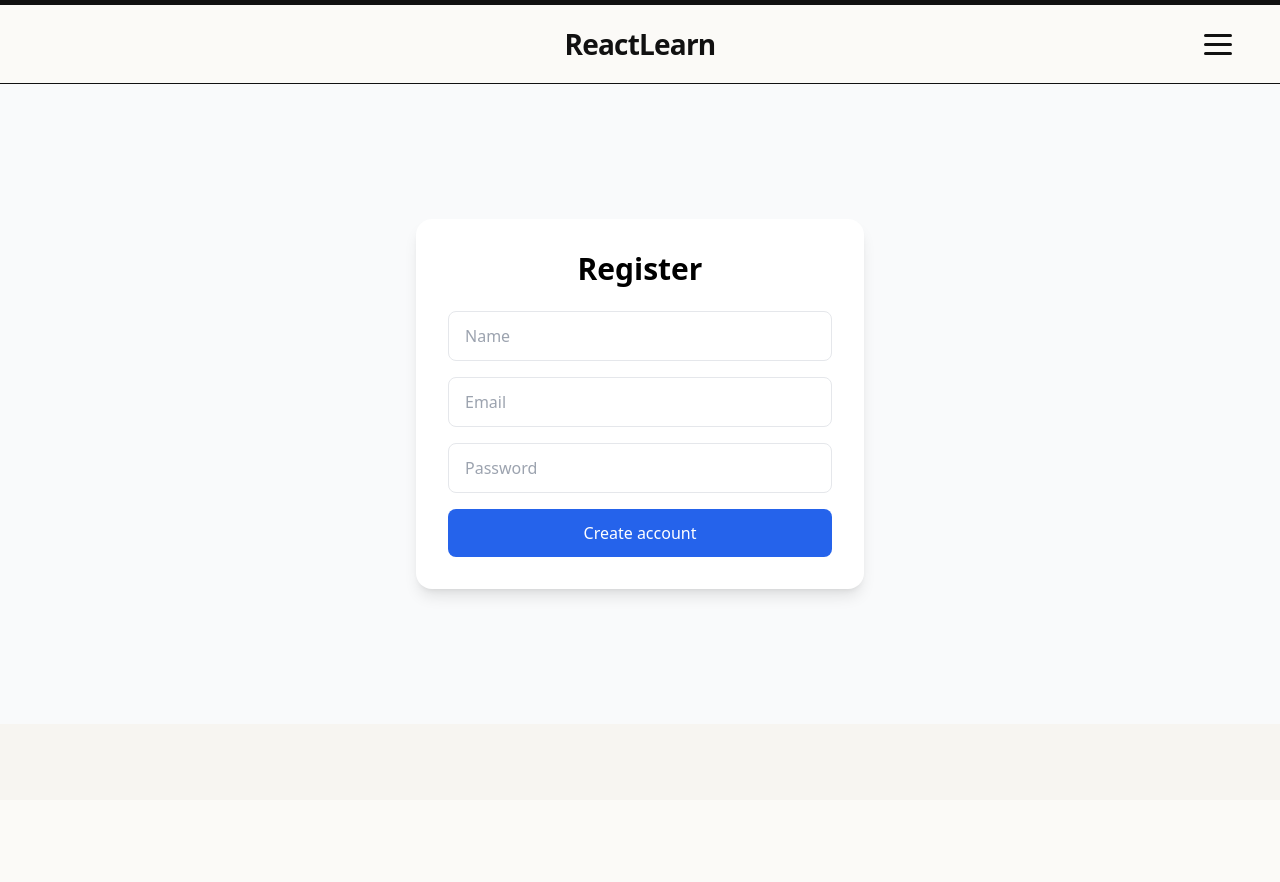
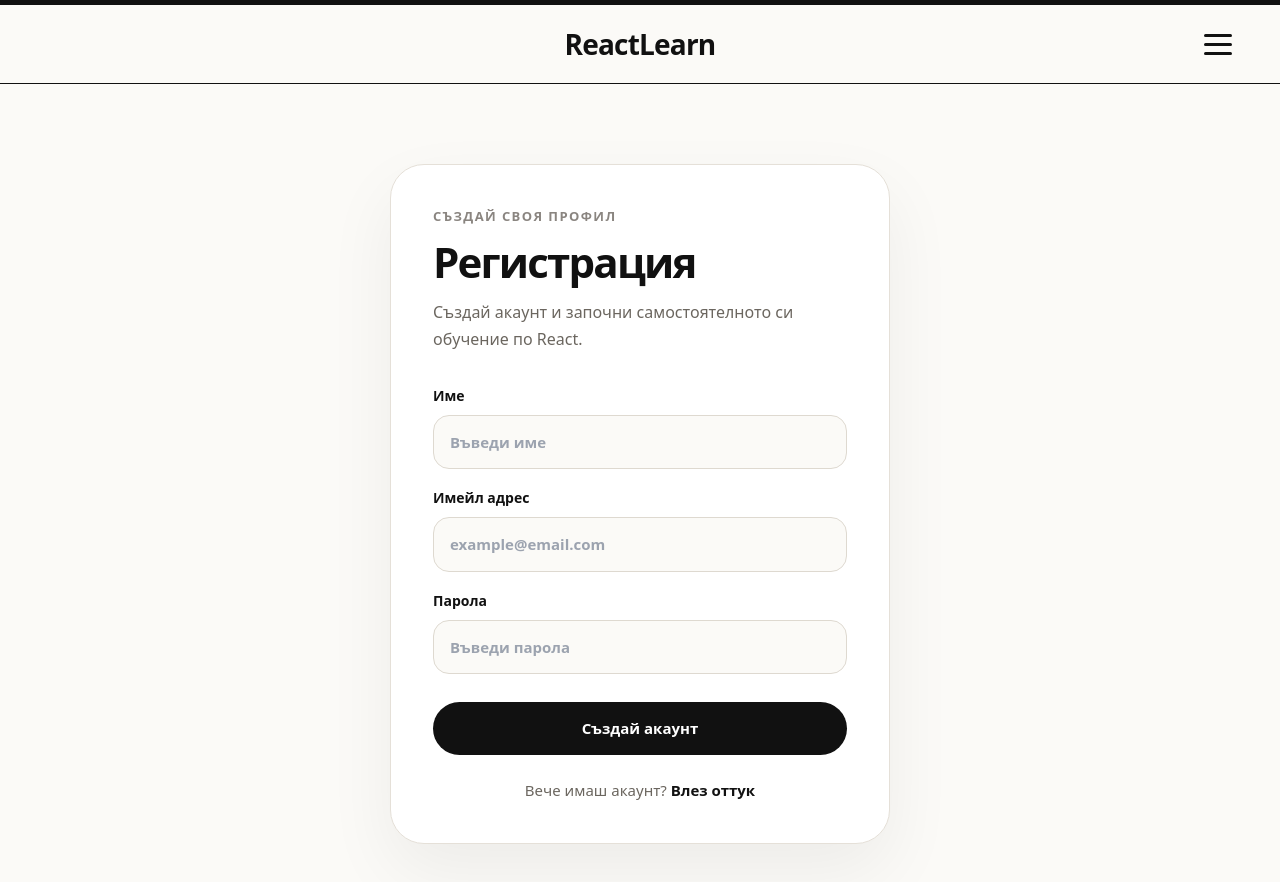
Before and after one commit to IvannIvannov/react-diploma-project, a React (Vite) app in the folder client/: page /register in a window 1280 px wide. Shown: the top 882 px of the page. Before the commit the page ends 800 px from the top, so only its background shows below. Built offline with nearby package versions, Linux system fonts and the light colour scheme.

Commit message:
redesign register page with clean Bulgarian authentication UI

```diff
--- /dev/null
+++ b/client/src/pages/Register.css
@@ -0,0 +1,149 @@
+.register-page {
+    min-height: calc(100vh - 160px);
+    background: #fbfaf7;
+
+    display: flex;
+    align-items: center;
+    justify-content: center;
+
+    padding: 80px 24px;
+}
+
+.register-card {
+    width: 100%;
+    max-width: 500px;
+
+    padding: 42px;
+
+    background: #fff;
+    border: 1px solid #e5e0d8;
+    border-radius: 34px;
+
+    box-shadow: 0 28px 70px rgba(0, 0, 0, 0.06);
+}
+
+.register-header {
+    margin-bottom: 32px;
+}
+
+.register-header p {
+    margin: 0 0 14px;
+
+    color: #8a8580;
+
+    font-size: 13px;
+    font-weight: 900;
+    letter-spacing: 1.4px;
+    text-transform: uppercase;
+}
+
+.register-header h1 {
+    margin: 0 0 16px;
+
+    color: #111;
+
+    font-size: 42px;
+    line-height: 1;
+    font-weight: 900;
+
+    letter-spacing: -1.8px;
+}
+
+.register-header span {
+    display: block;
+
+    color: #6b665f;
+
+    font-size: 16px;
+    line-height: 1.7;
+}
+
+.register-form {
+    display: grid;
+    gap: 18px;
+}
+
+.register-form label {
+    display: grid;
+    gap: 9px;
+
+    color: #111;
+
+    font-size: 14px;
+    font-weight: 800;
+}
+
+.register-form input {
+    width: 100%;
+
+    padding: 15px 16px;
+
+    background: #fbfaf7;
+    border: 1px solid #ded9d0;
+    border-radius: 16px;
+
+    color: #111;
+
+    font-size: 15px;
+
+    outline: none;
+    transition: 0.2s ease;
+}
+
+.register-form input:focus {
+    background: #fff;
+    border-color: #111;
+    box-shadow: 0 0 0 4px rgba(17, 17, 17, 0.08);
+}
+
+.register-form button {
+    margin-top: 10px;
+
+    padding: 15px 18px;
+
+    background: #111;
+    color: #fff;
+
+    border: none;
+    border-radius: 999px;
+
+    font-size: 15px;
+    font-weight: 900;
+
+    cursor: pointer;
+    transition: 0.2s ease;
+}
+
+.register-form button:hover {
+    background: #000;
+    transform: translateY(-2px);
+}
+
+.register-footer-text {
+    margin: 24px 0 0;
+
+    color: #6b665f;
+
+    text-align: center;
+    font-size: 15px;
+}
+
+.register-footer-text a {
+    color: #111;
+    font-weight: 900;
+    text-decoration: none;
+}
+
+.register-footer-text a:hover {
+    text-decoration: underline;
+}
+
+@media (max-width: 600px) {
+    .register-card {
+        padding: 30px;
+    }
+
+    .register-header h1 {
+        font-size: 34px;
+    }
+}
--- a/client/src/pages/Register.tsx
+++ b/client/src/pages/Register.tsx
@@ -1,7 +1,9 @@
 import { useState } from "react";
-import { useNavigate } from "react-router-dom";
+import { Link, useNavigate } from "react-router-dom";
 
 import { registerUser } from "../services/authService";
+
+import "./Register.css";
 
 const Register = () => {
   const navigate = useNavigate();
@@ -18,46 +20,62 @@ const Register = () => {
     if (result.message || result.user) {
       navigate("/login");
     } else {
-      alert(result.error || "Registration failed");
+      alert(result.error || "Регистрацията е неуспешна");
     }
   };
 
   return (
-    <div className="min-h-[80vh] flex items-center justify-center bg-gray-50">
-      <div className="w-full max-w-md bg-white rounded-2xl shadow-lg p-8">
-        <h1 className="text-3xl font-bold mb-6 text-center">Register</h1>
+    <main className="register-page">
+      <section className="register-card">
+        <div className="register-header">
+          <p>Създай своя профил</p>
 
-        <form onSubmit={handleSubmit} className="space-y-4">
+          <h1>Регистрация</h1>
+
+          <span>
+            Създай акаунт и започни самостоятелното си обучение по React.
+          </span>
+        </div>
+
+        <form className="register-form" onSubmit={handleSubmit}>
+          <label>
+            Име
             <input
-            className="w-full border rounded-lg px-4 py-3"
               type="text"
-            placeholder="Name"
+              placeholder="Въведи име"
               value={name}
               onChange={(e) => setName(e.target.value)}
             />
+          </label>
 
+          <label>
+            Имейл адрес
             <input
-            className="w-full border rounded-lg px-4 py-3"
               type="email"
-            placeholder="Email"
+              placeholder="example@email.com"
               value={email}
               onChange={(e) => setEmail(e.target.value)}
             />
+          </label>
 
+          <label>
+            Парола
             <input
-            className="w-full border rounded-lg px-4 py-3"
               type="password"
-            placeholder="Password"
+              placeholder="Въведи парола"
               value={password}
               onChange={(e) => setPassword(e.target.value)}
             />
+          </label>
 
-          <button className="w-full bg-blue-600 text-white py-3 rounded-lg hover:bg-blue-700">
-            Create account
-          </button>
+          <button type="submit">Създай акаунт</button>
         </form>
-      </div>
-    </div>
+
+        <p className="register-footer-text">
+          Вече имаш акаунт? <Link to="/login">Влез оттук</Link>
+        </p>
+      </section>
+    </main>
   );
 };
 
```
Lines whose indentation alone changed are shown as unchanged.
